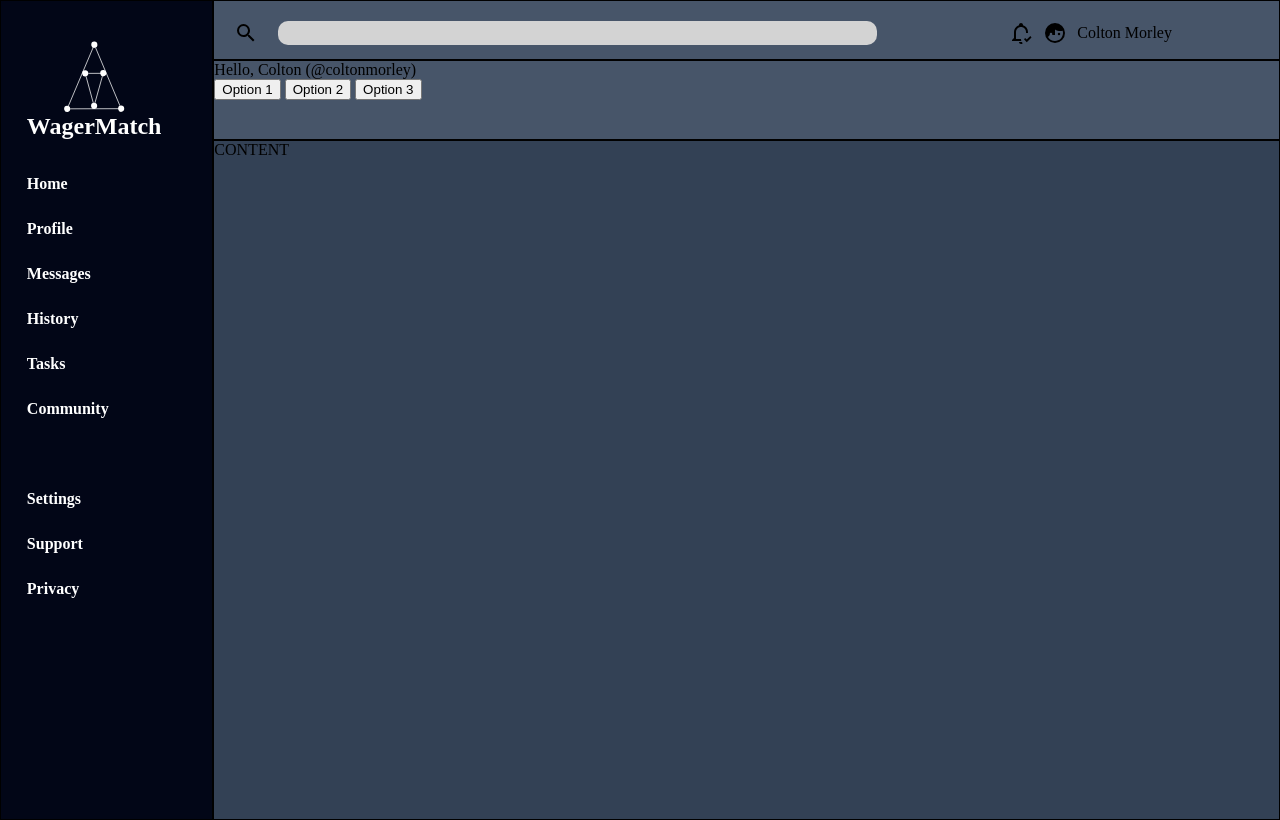
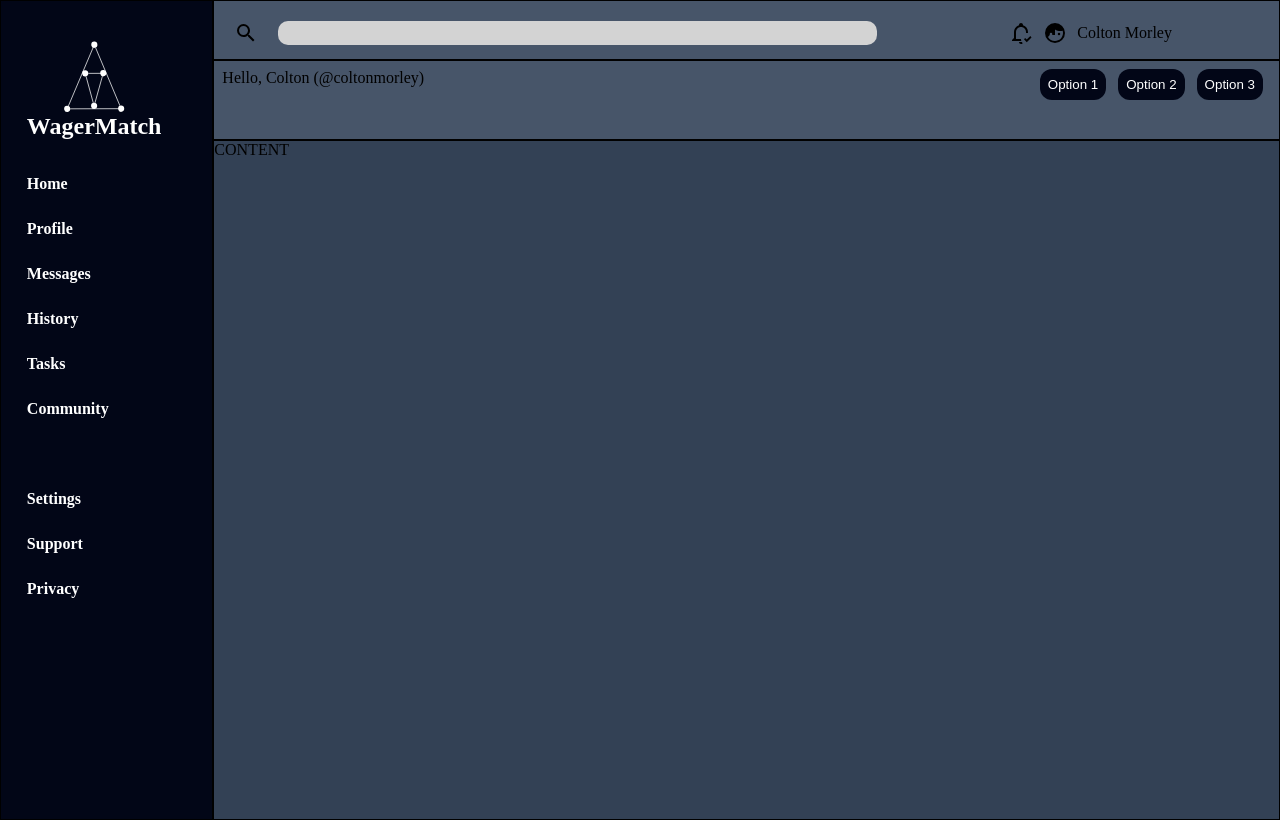
Before and after one commit to coltonmorley/boilerDashboard, a plain HTML site: page index.html in a window 1280 px wide. Drawn offline with Linux system fonts and the light colour scheme; a script that the page names is missing.

Commit message:
Update profile bar styling

```diff
--- a/index.html
+++ b/index.html
@@ -35,9 +35,11 @@
         </div>
         <div class="profile-bar">
             <div>Hello, Colton (@coltonmorley)</div>
+            <div class="button-group1">
             <button>Option 1</button>
             <button>Option 2</button>
             <button> Option 3</button>
+          </div>
         </div>
         <div class="content">CONTENT</div>
       </div>
--- a/style.css
+++ b/style.css
@@ -32,6 +32,9 @@
   .profile-bar{
     background-color: #475569;
     border: 1px solid black;
+    display: flex;
+    justify-content: space-between;
+    padding: 8px;
   }
 
   .content{
@@ -73,3 +76,12 @@
   height: 72px;
   margin-bottom: 0;
 }
+
+button{
+  margin: 0 8px 0 0 ;
+  border-radius: 12px;
+  padding: 8px;
+  background-color: #020617;
+  color: white;
+  border: none;
+}
```
